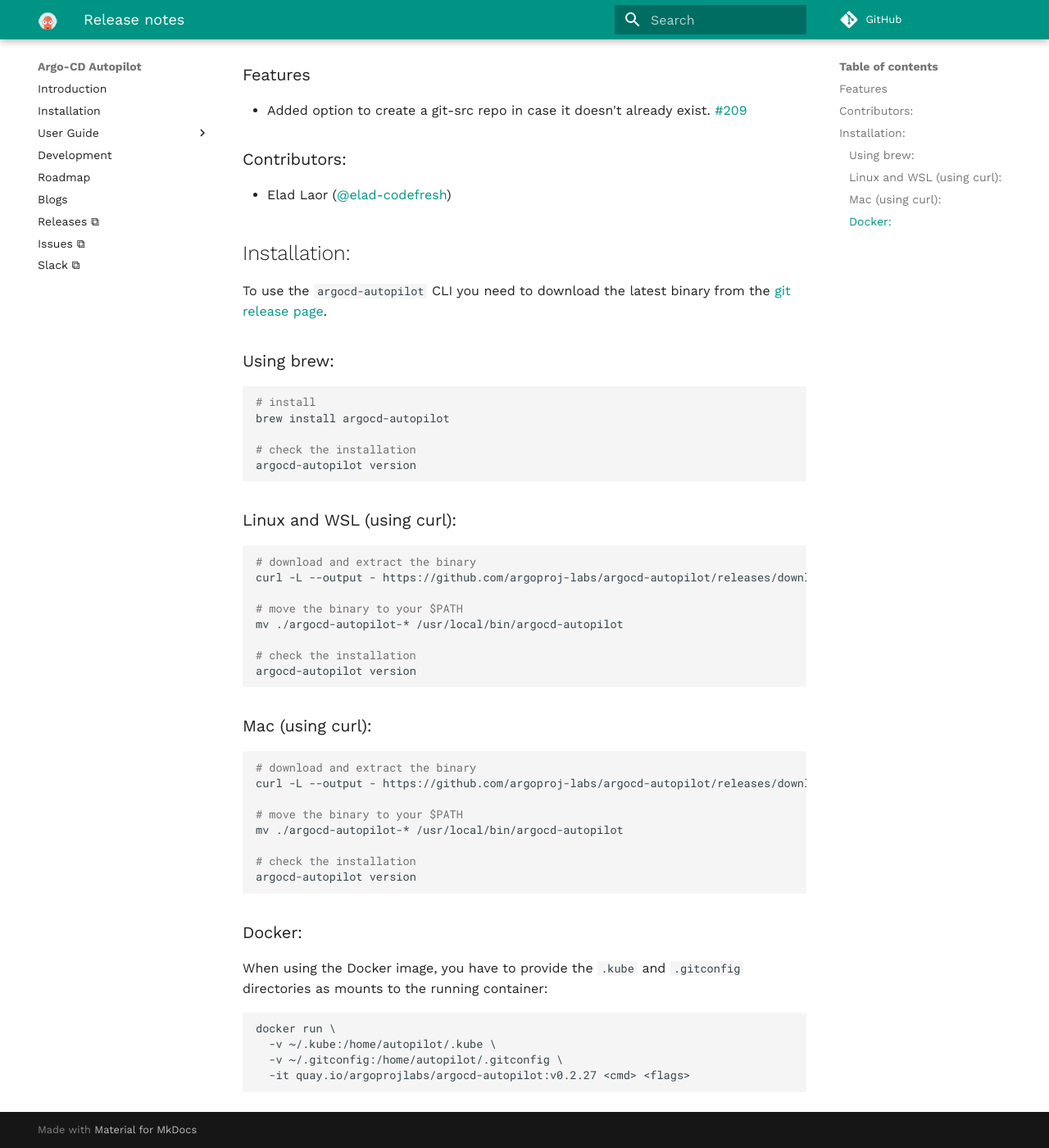
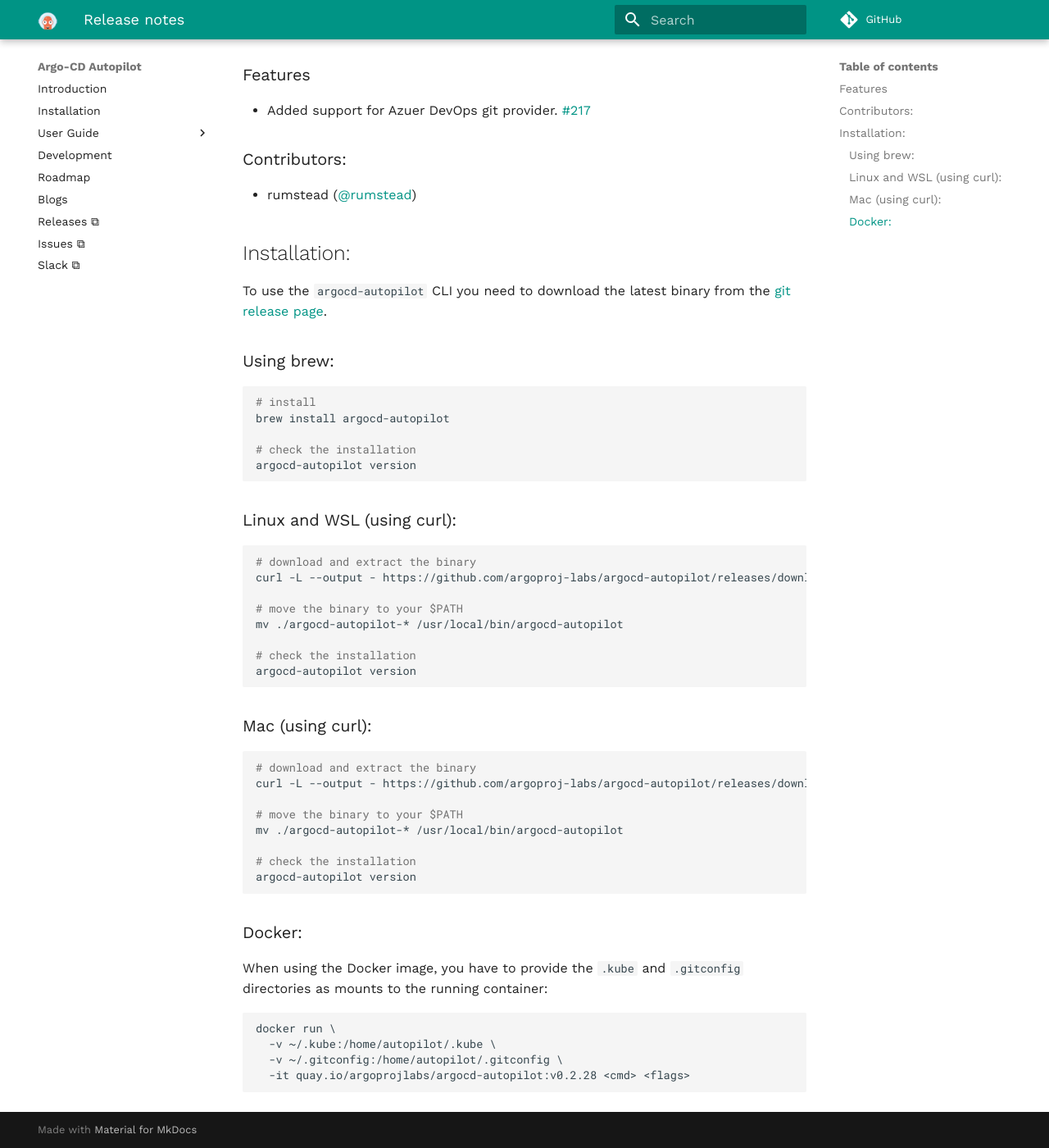
Before and after one commit to argoproj-labs/argocd-autopilot, an MkDocs documentation site: the page built from docs/releases/release_notes.md, in a window 1280 px wide and 1400 px high, scrolled down 153 px. Shown: the whole window at 82% size. Built offline with MkDocs 1.6.1 and Material for MkDocs 9.7.7, drawn with Linux system fonts in a browser that asks for light colours; comment, search, counter and statistics services are not loaded.

Commit message:
release v0.2.28

````diff
--- a/docs/releases/release_notes.md
+++ b/docs/releases/release_notes.md
@@ -1,8 +1,8 @@
 ### Features
-* Added option to create a git-src repo in case it doesn't already exist. [#209](https://github.com/argoproj-labs/argocd-autopilot/pull/212)
+* Added support for Azuer DevOps git provider. [#217](https://github.com/argoproj-labs/argocd-autopilot/pull/217)
 
 ### Contributors:
-- Elad Laor ([@elad-codefresh](https://github.com/elad-codefresh))
+- rumstead ([@rumstead](https://github.com/rumstead))
 
 ## Installation:
 
@@ -20,7 +20,7 @@ argocd-autopilot version
 ### Linux and WSL (using curl):
 ```bash
 # download and extract the binary
-curl -L --output - https://github.com/argoproj-labs/argocd-autopilot/releases/download/v0.2.27/argocd-autopilot-linux-amd64.tar.gz | tar zx
+curl -L --output - https://github.com/argoproj-labs/argocd-autopilot/releases/download/v0.2.28/argocd-autopilot-linux-amd64.tar.gz | tar zx
 
 # move the binary to your $PATH
 mv ./argocd-autopilot-* /usr/local/bin/argocd-autopilot
@@ -32,7 +32,7 @@ argocd-autopilot version
 ### Mac (using curl):
 ```bash
 # download and extract the binary
-curl -L --output - https://github.com/argoproj-labs/argocd-autopilot/releases/download/v0.2.27/argocd-autopilot-darwin-amd64.tar.gz | tar zx
+curl -L --output - https://github.com/argoproj-labs/argocd-autopilot/releases/download/v0.2.28/argocd-autopilot-darwin-amd64.tar.gz | tar zx
 
 # move the binary to your $PATH
 mv ./argocd-autopilot-* /usr/local/bin/argocd-autopilot
@@ -47,5 +47,5 @@ When using the Docker image, you have to provide the `.kube` and `.gitconfig` di
 docker run \
   -v ~/.kube:/home/autopilot/.kube \
   -v ~/.gitconfig:/home/autopilot/.gitconfig \
-  -it quay.io/argoprojlabs/argocd-autopilot:v0.2.27 <cmd> <flags>
+  -it quay.io/argoprojlabs/argocd-autopilot:v0.2.28 <cmd> <flags>
 ```
````
Also changed, not shown: CHANGELOG.md (+5 -0 lines), 1 other file.
